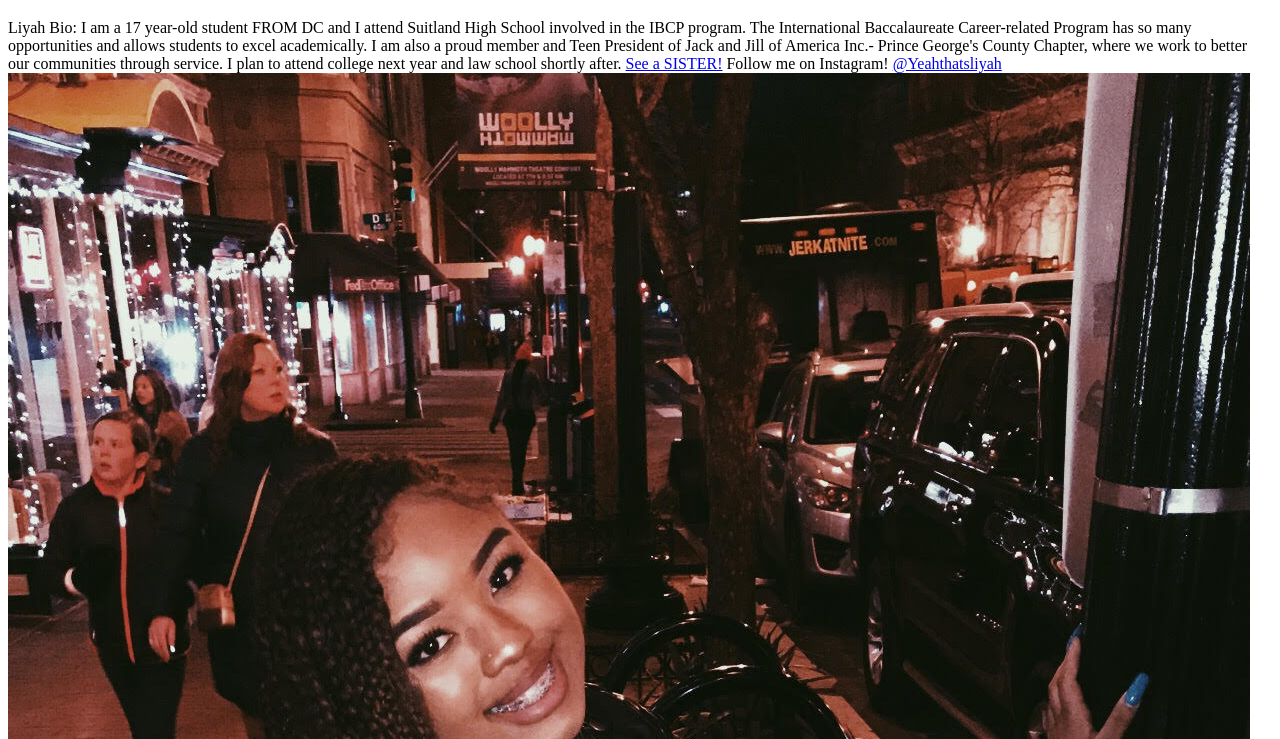
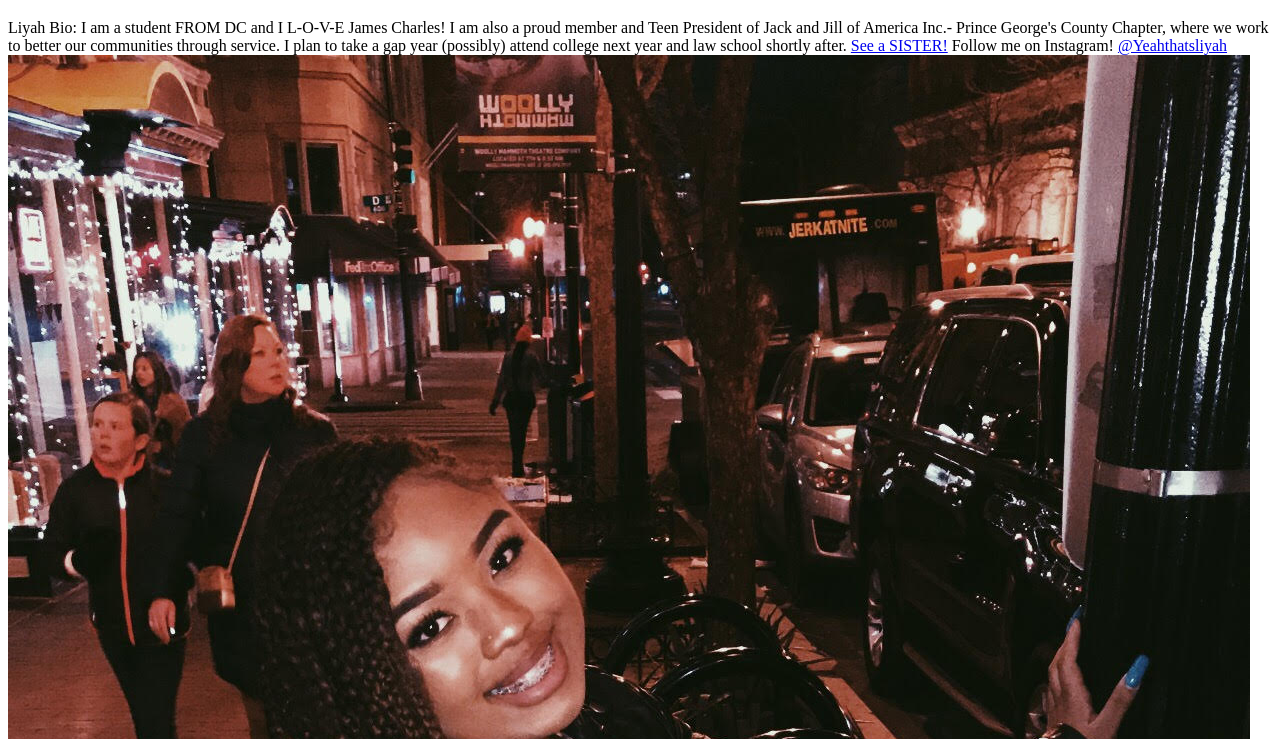
Before and after one commit to liyahforeva/fabliyah, a plain HTML site: page index.html in a window 1280 px wide. Shown: the part 61-800 px from the top of the page. Drawn offline with Linux system fonts and the light colour scheme.

Commit message:
Update index.html

```diff
--- a/index.html
+++ b/index.html
@@ -9,10 +9,10 @@ Liyah
 
 Bio:
 
-I am a 17 year-old student FROM DC and I attend Suitland High School involved in the IBCP program.
-The International Baccalaureate Career-related Program has so many opportunities and allows students to excel academically.
+I am a student FROM DC and I L-O-V-E James Charles!
+
  I am also a proud member and Teen President of Jack and Jill of America Inc.- Prince George's County Chapter, where we work to better our communities through service.
-  I plan to attend college next year and law school shortly after.
+  I plan to take a gap year (possibly) attend college next year and law school shortly after.
 
 <a href="https://www.youtube.com/channel/UCucot-Zp428OwkyRm2I7v2Q"> See a SISTER!</a>
 
```
